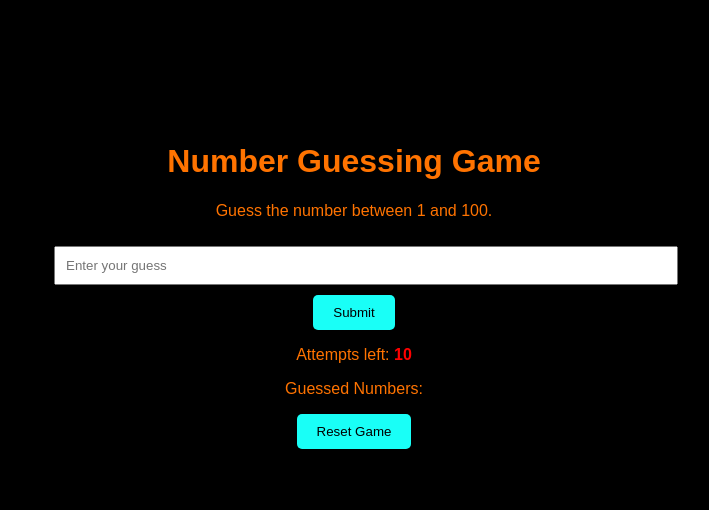
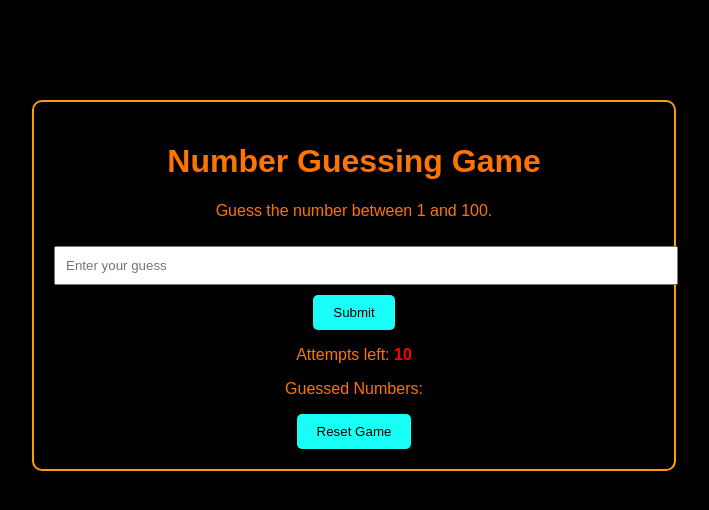
Before and after one commit to justfsl50/Random-num, a plain HTML site: page index.html in a window 1280 px wide. Shown: the whole page, without its empty margins (76-785 px from the left). Drawn offline with Linux system fonts and the light colour scheme.

Commit message:
border color change

```diff
--- a/styles.css
+++ b/styles.css
@@ -9,7 +9,7 @@ body {
     max-width: 600px;
     margin: 100px;
     padding: 20px;
-    border: 2px solid rgb(0, 0, 0);
+    border: 2px solid rgb(255, 156, 7);
     border-radius: 10px;
     background-color: black;
 }
```
